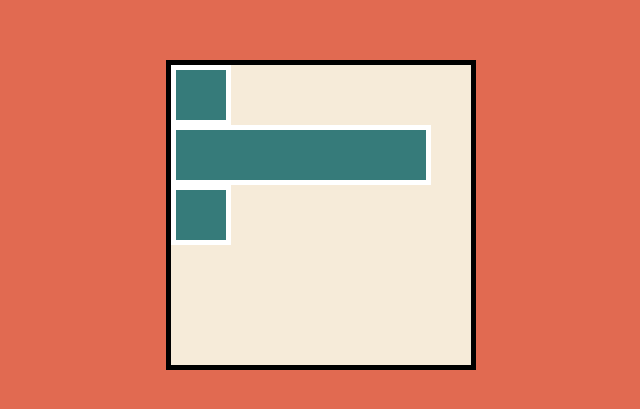
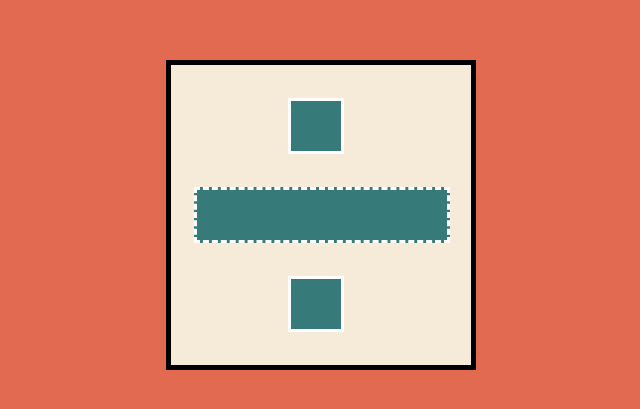
Before and after one commit to IDU-IFP/ifp-2022-summer-vacation-seminar, a plain HTML site: page Kimjin/2주차 과제/index.html in a window 1280 px wide. Shown: the part 185-594 px from the top of the page, without its empty margins (319-959 px from the left). Drawn offline with Linux system fonts and the light colour scheme.

Commit message:
feat: 위치 조정 및 완성

```diff
--- a/Kimjin/2주차 과제/style.css
+++ b/Kimjin/2주차 과제/style.css
@@ -16,24 +16,29 @@ article {
 }
 
 section {
-    margin: 0px;
     background-color: #367b7a;
+    margin: 33px
 }
 
 .one {
     width: 50px;
     height: 50px;
-    border: 5px solid white;
+    border: 3px solid white;
+    margin-bottom: 30px;
+    margin-left: 117px;
 }
 
 .two {
     width: 250px;
     height: 50px;
-    border: 5px solid white;
+    border: 3px dashed white;
+    margin-bottom: 30px;
+    margin-left: 23px;
 }
 
 .three {
     width: 50px;
     height: 50px;
-    border: 5px solid white
+    border: 3px solid white;
+    margin-left: 117px;
 }
```
